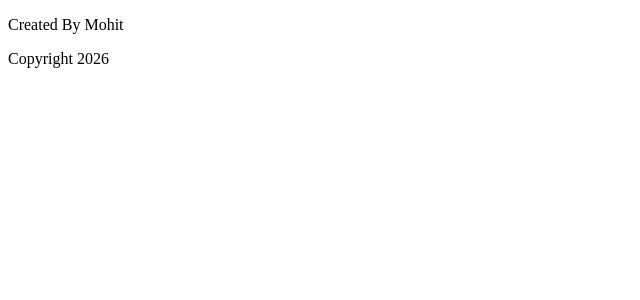
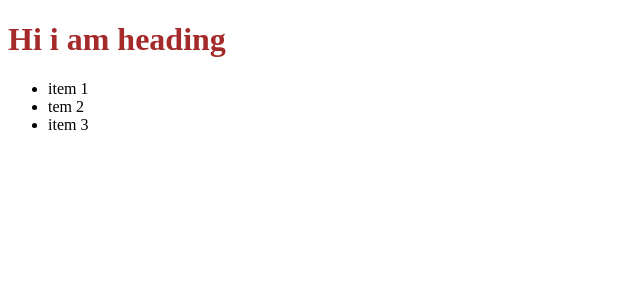
Before and after one commit to MohitMuhal37/WebDevelopment, a React (Vite) app in the folder React/my-app/: page / in a window 1280 px wide. Shown: the top 300 px of the page, without its empty margins (0-640 px from the left). Built offline with nearby package versions, Linux system fonts and the light colour scheme.

Commit message:
initial commit

```diff
--- a/React/my-app/index.html
+++ b/React/my-app/index.html
@@ -5,10 +5,11 @@
     <link rel="icon" type="image/svg+xml" href="/favicon.svg" />
     <meta name="viewport" content="width=device-width, initial-scale=1.0" />
     <title>my-app</title>
-     <script type="module" src="src/practice.jsx" defer></script>
+
+    <script src="src/practice.jsx" type="module" defer></script>
   </head>
   <body>
-    <div id="root"></div>
+    <div id="root" contenteditable="false"></div>
     <!-- <script type = "module" src="src/index.jsx" defer></script> -->
     <!-- <script type="module" src="/src/main.jsx" defer></script> -->
   </body>
--- a/React/my-app/src/practice.jsx
+++ b/React/my-app/src/practice.jsx
@@ -1,3 +1,4 @@
+import "../src/style.css";
 import React from "react";
 import ReactDom from "react-dom/client";
 const name = 'Mohit';
@@ -6,7 +7,11 @@ const year = 2026
 const root = ReactDom.createRoot(document.getElementById('root'));
 
 root.render(<>
-    <p>Created By {name}</p>
-    <p>Copyright {year}</p>
+<h1 className="heading">Hi i am heading</h1>
+    <ul>
+        <li>item 1</li>
+        <li>tem 2</li>
+        <li>item 3</li>
+    </ul>
 </>
 );
--- /dev/null
+++ b/React/my-app/src/style.css
@@ -0,0 +1,3 @@
+.heading{
+    color: brown;
+}
```
Also changed, not shown: React/my-app/src/practice.js (added, +10 -0 lines).
